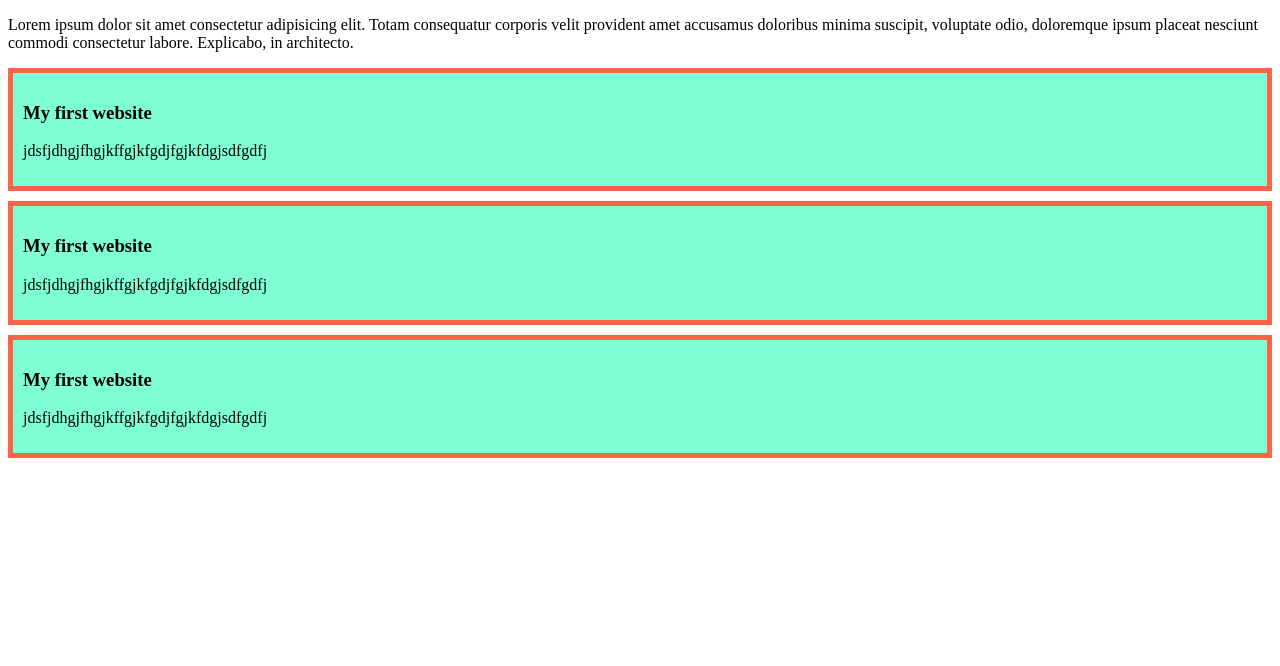
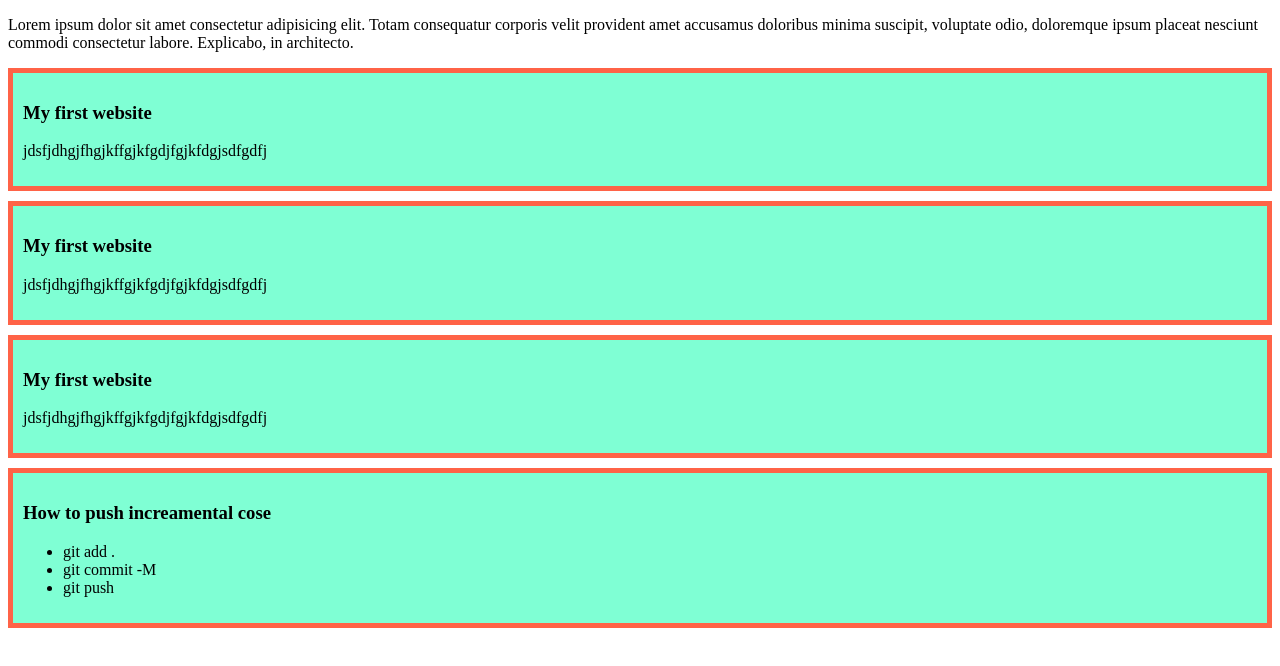
Before and after one commit to miftiali90/my-simple-website-1, a plain HTML site: page index.html in a window 1280 px wide. Drawn offline with Linux system fonts and the light colour scheme.

Commit message:
first commit

```diff
--- a/index.html
+++ b/index.html
@@ -20,5 +20,13 @@
         <h3>My first website</h3>
         <p>jdsfjdhgjfhgjkffgjkfgdjfgjkfdgjsdfgdfj</p>
     </div>
+    <div>
+        <h3>How to push increamental cose</h3>
+        <ul>
+            <li>git add .</li>
+            <li>git commit -M</li>
+            <li>git push</li>
+        </ul>
+    </div>
 </body>
 </html>
```
